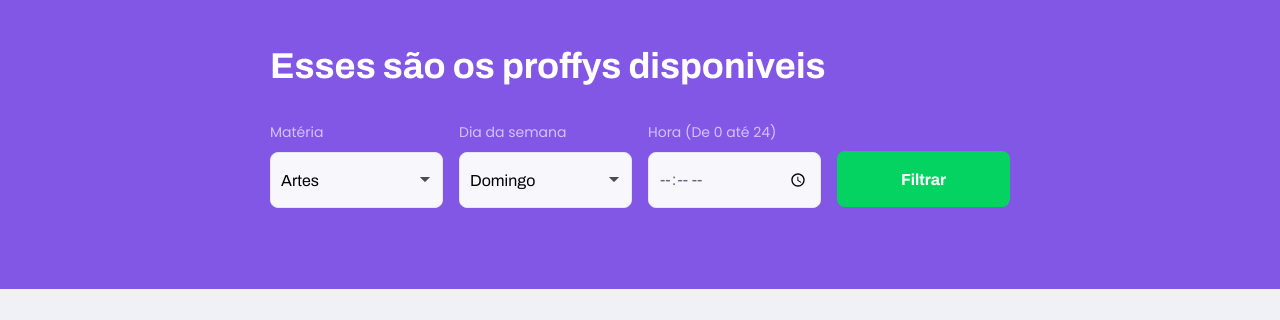
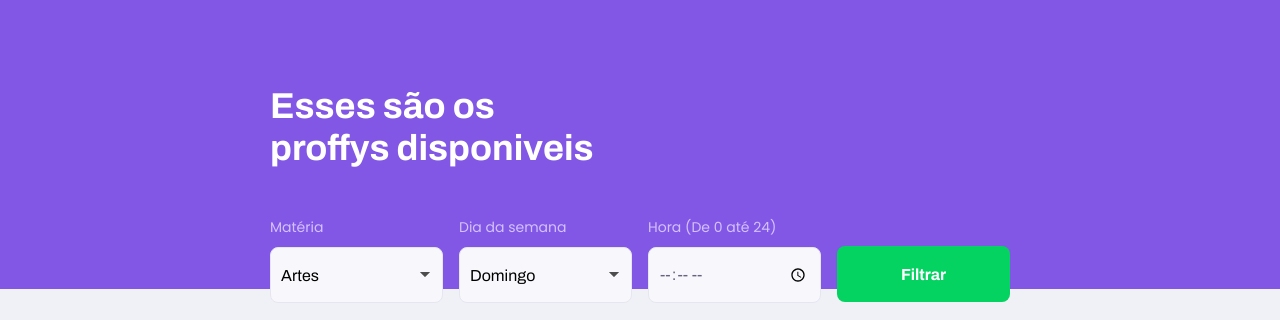
Before and after one commit to carinebatista/NLW, a plain HTML site: page study.html in a window 1280 px wide. Shown: the part 51-371 px from the top of the page. Drawn offline with Linux system fonts and the light colour scheme.

```diff
--- a/css/partials.css/page-study.css
+++ b/css/partials.css/page-study.css
@@ -251,7 +251,19 @@
 
     .page-header .header-content{
         max-width: 740px;
+
+        margin: 0 auto;
+
+
         flex: 1 1 ;
+        padding-bottom: 48px ;
+        display: flex;
+        flex-direction: column;
+        justify-content: center;
+    }
+
+    .page-header .header-content strong{
+        max-width: 350px;
     }
     .teacher-item header,
     .teacher-item footer{
@@ -262,6 +274,11 @@
         grid-template-columns: repeat(4, 1fr);
         gap: 16px;
         position: absolute;
+        bottom: -28px;
 
     }
+    #page-study main{
+        padding: 32px 0;
+    }
+
 }
```
